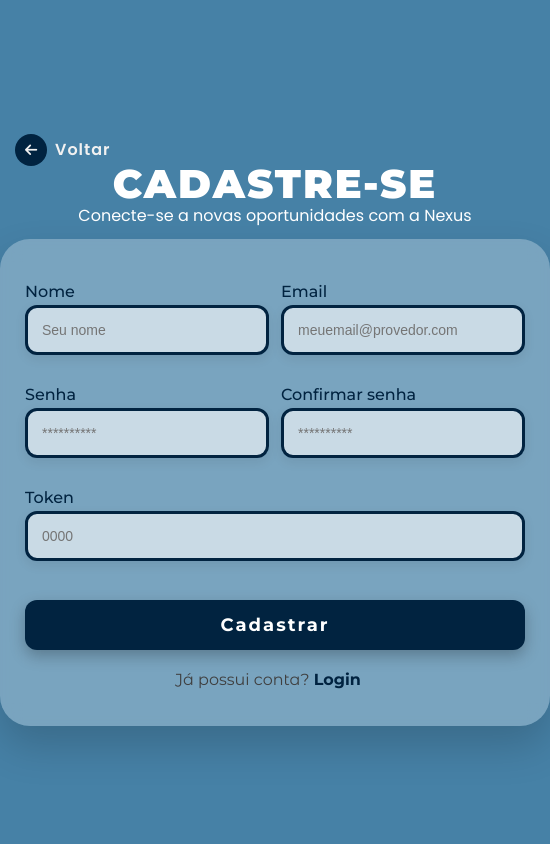
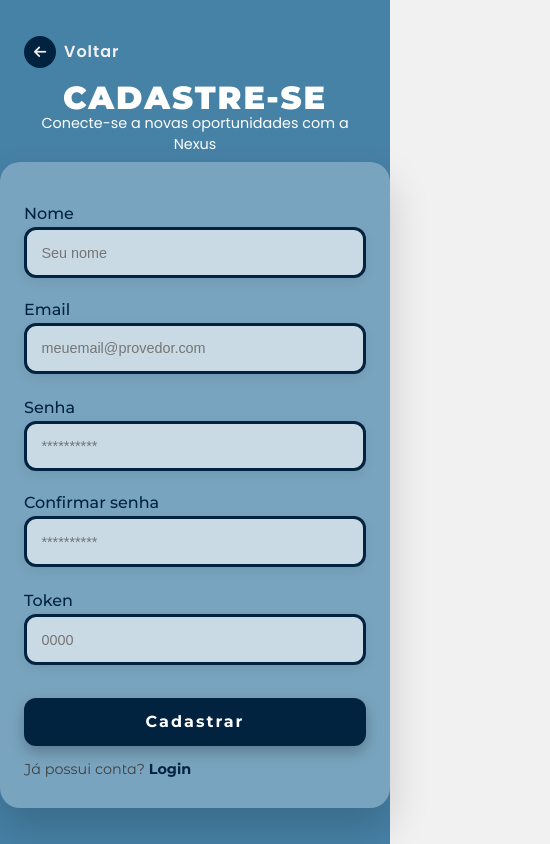
Before and after one commit to EduardaLima-09/NEXUS, a website: page web-data-viz/public/cadastro.html in a window 390 px wide. Shown: the whole page, 550 px wide, since content can reach past the window. Drawn offline with Linux system fonts and the light colour scheme; a web font is replaced by a local one.

Commit message:
fix: Responsividade da página de cadastro consertada

```diff
--- a/web-data-viz/public/css/cadastro.css
+++ b/web-data-viz/public/css/cadastro.css
@@ -216,9 +216,9 @@
 .triangulo_direita {
     position: absolute;
     bottom: 0;
-    left: 72%;
-    width: 190px;
-    height: 270px;
+    left: 80%;
+    width: 200px;
+    height: 290px;
     background-color: var(--cor-azul-claro);
     clip-path: polygon(100% 0, 0 50%, 100% 100%);
 }
@@ -245,3 +245,66 @@
     color: var(--cor-azul-escuro);
     font-family: var(--font-subtitulos);
 }
+
+@media screen and (max-width: 768px) {
+    .cadastro_container {
+        flex-direction: column;
+    }
+
+    .lado_direito {
+        display: none;
+    }
+
+    .lado_esquerdo {
+        height: auto;
+        padding: 2rem 1.5rem;
+    }
+
+    .lado_esquerdo h1 {
+        font-size: 2rem;
+        text-align: center;
+    }
+
+    .lado_esquerdo p {
+        text-align: center;
+        font-size: 0.9rem;
+    }
+
+    .card-login {
+        width: 100%;
+        padding: 1.5rem;
+        border-radius: 20px;
+    }
+
+    .linha-dupla {
+        flex-direction: column;
+        gap: 0.5rem;
+    }
+
+    .card-login input {
+        padding: 0.9rem;
+        font-size: 0.9rem;
+    }
+
+    .card-login button {
+        font-size: 1rem;
+        padding: 0.9rem;
+    }
+
+    .login {
+        margin-left: 0;
+        text-align: center;
+        font-size: 0.9rem;
+    }
+
+    .grupo_voltar {
+        margin: 0 0 1rem 0;
+    }
+
+    .mensagem_senha {
+        font-size: 11px;
+        text-align: left;
+        margin-top: 6px;
+    }
+
+}
```
